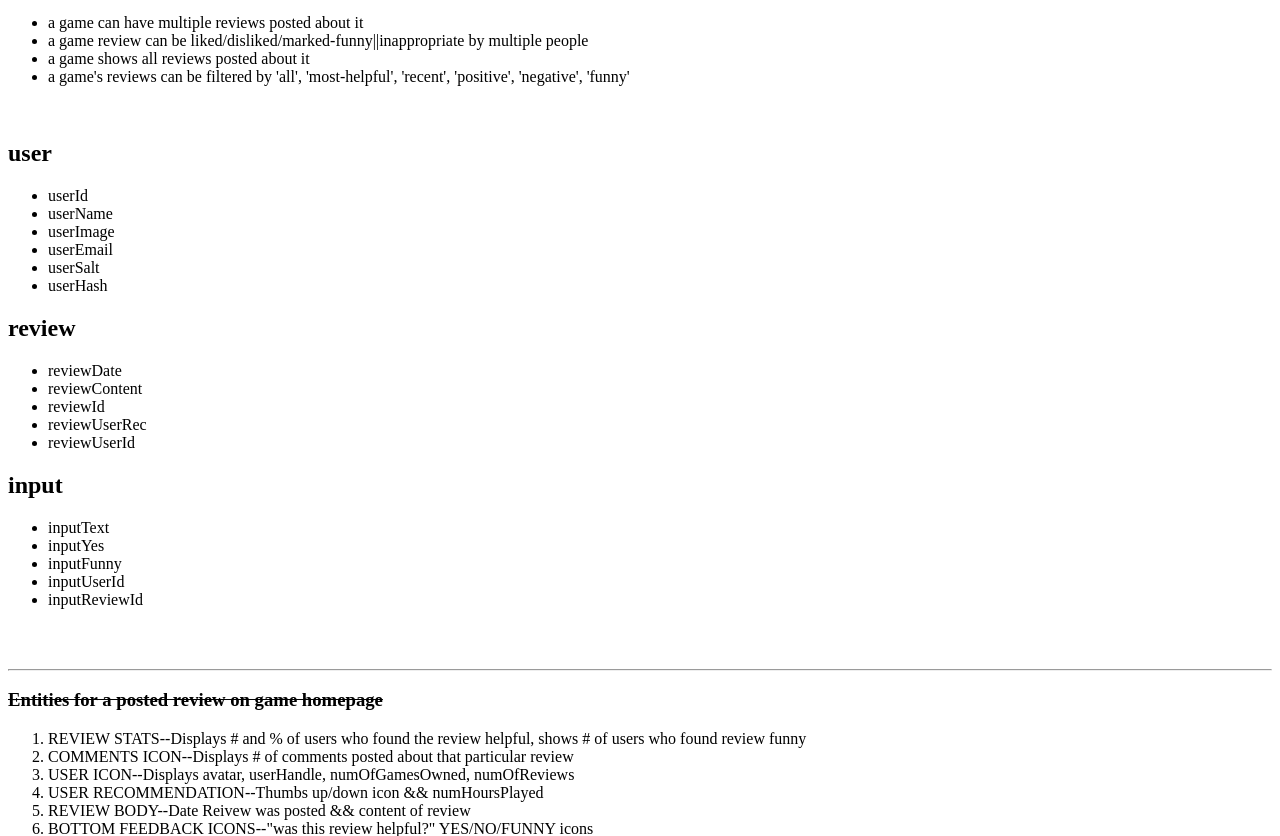
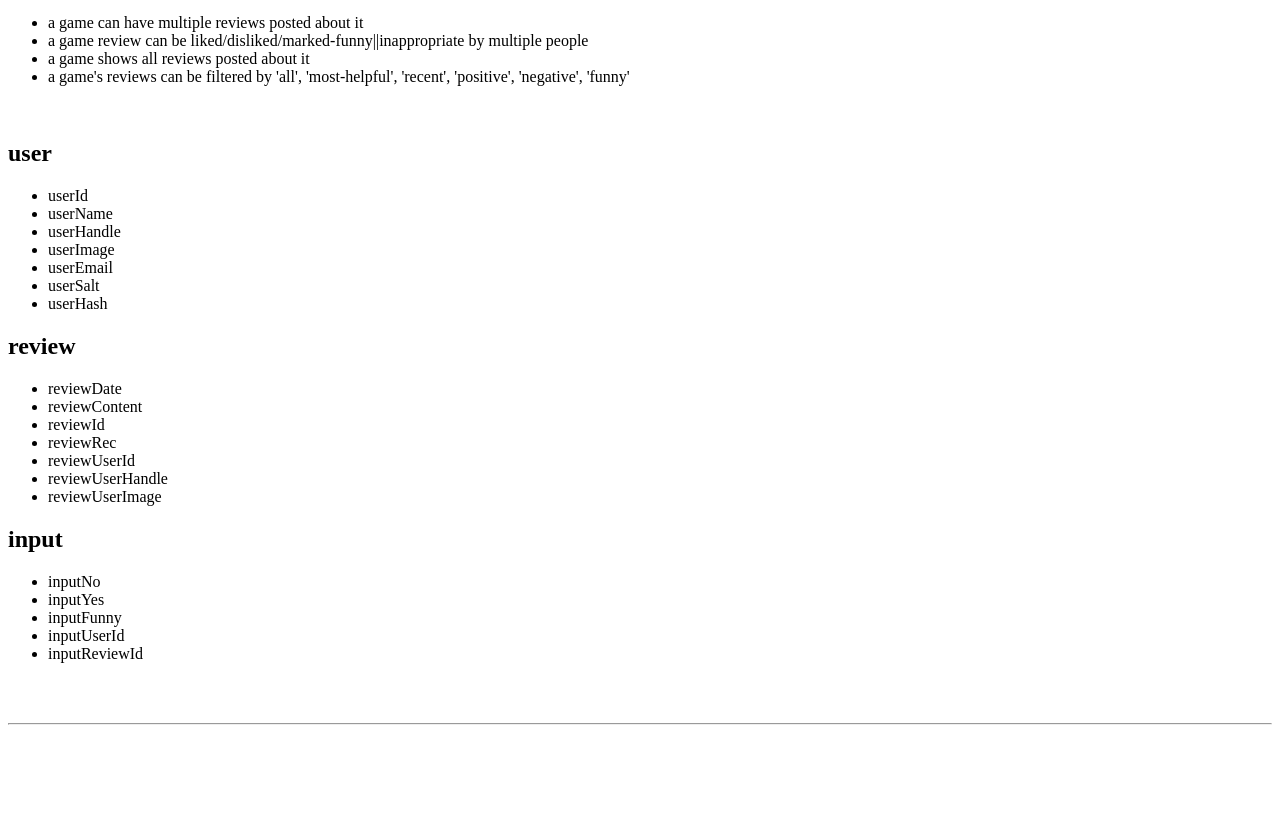
Before and after one commit to vbroskas/steam-user, a PHP site: page / in a window 1280 px wide. Shown: the part 1254-2090 px from the top of the page. After the commit the page ends 1979 px from the top, so only its background shows below. Run offline with PHP 8.4, Linux system fonts and the light colour scheme.

Commit message:
first final draft of entities and attributes

```diff
--- a/index.php
+++ b/index.php
@@ -80,6 +80,7 @@
 			<ul>
 				<li>userId</li>
 				<li>userName</li>
+				<li>userHandle</li>
 				<li>userImage</li>
 				<li>userEmail</li>
 				<li>userSalt</li>
@@ -91,13 +92,17 @@
 				<li>reviewDate</li>
 				<li>reviewContent</li>
 				<li>reviewId</li>
-				<li>reviewUserRec</li>
+				<li>reviewRec</li>
 				<li>reviewUserId</li>
+				<li>reviewUserHandle</li>
+				<li>reviewUserImage</li>
+
+
 			</ul>
 
 		<h2>input</h2>
 			<ul>
-				<li>inputText</li>
+				<li>inputNo</li>
 				<li>inputYes</li>
 				<li>inputFunny</li>
 				<li>inputUserId</li>
@@ -107,6 +112,7 @@
 		<br>
 		<hr>
 
+		<!--
 		<strike><h3>Entities for a posted review on game homepage</h3></strike>
 		<ol>
 			<li>REVIEW STATS--Displays # and % of users who found the review helpful, shows # of users who found review funny</li>
@@ -116,6 +122,7 @@
 			<li>REVIEW BODY--Date Reivew was posted && content of review</li>
 			<li>BOTTOM FEEDBACK ICONS--"was this review helpful?" YES/NO/FUNNY icons</li>
 		</ol>
+
 
 
 		<strike><h3>Entities for a selected game review</h3></strike>
@@ -130,7 +137,7 @@
 			<li>EMPTY FIELD--add comment to thread</li>
 			<li>POSTED COMMENTS--shows user avatar, userName, dateCommentPosted, commentText</li>
 		</ol>
-
+			-->
 
 
 
```
